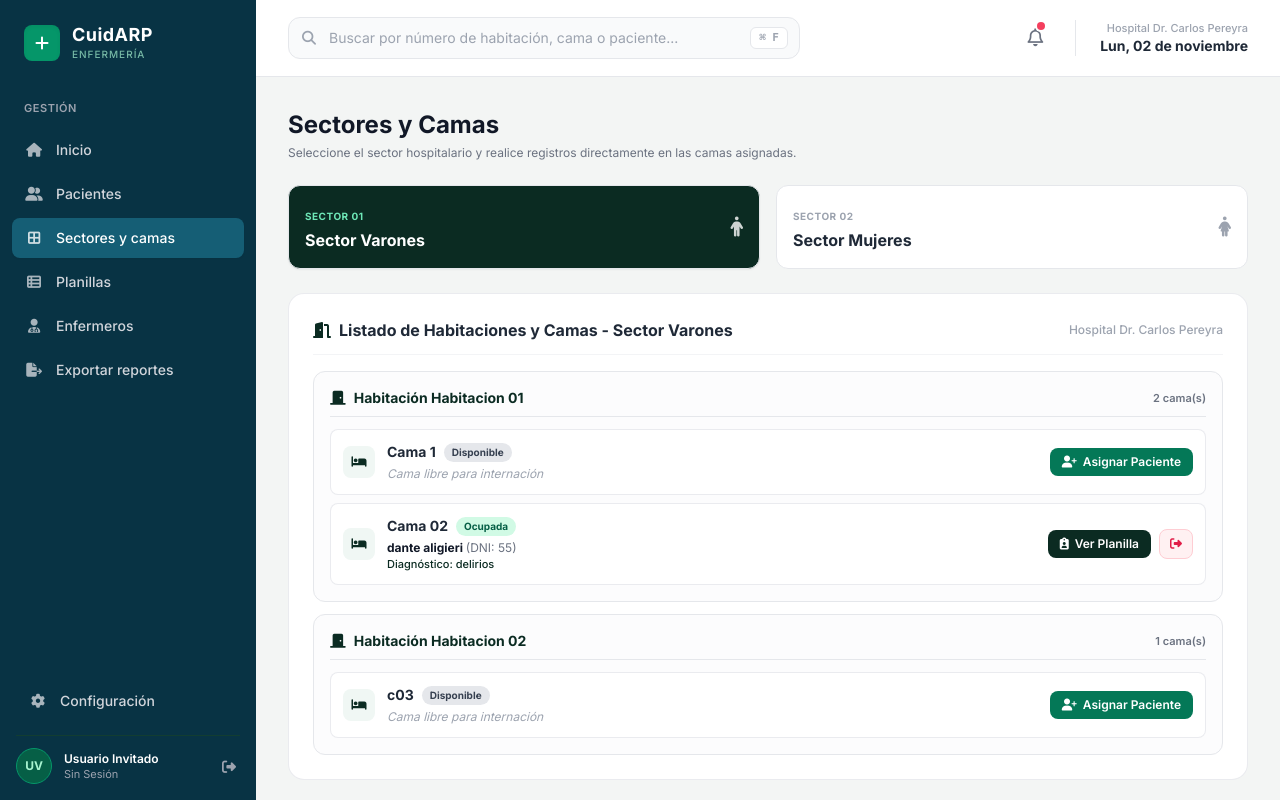
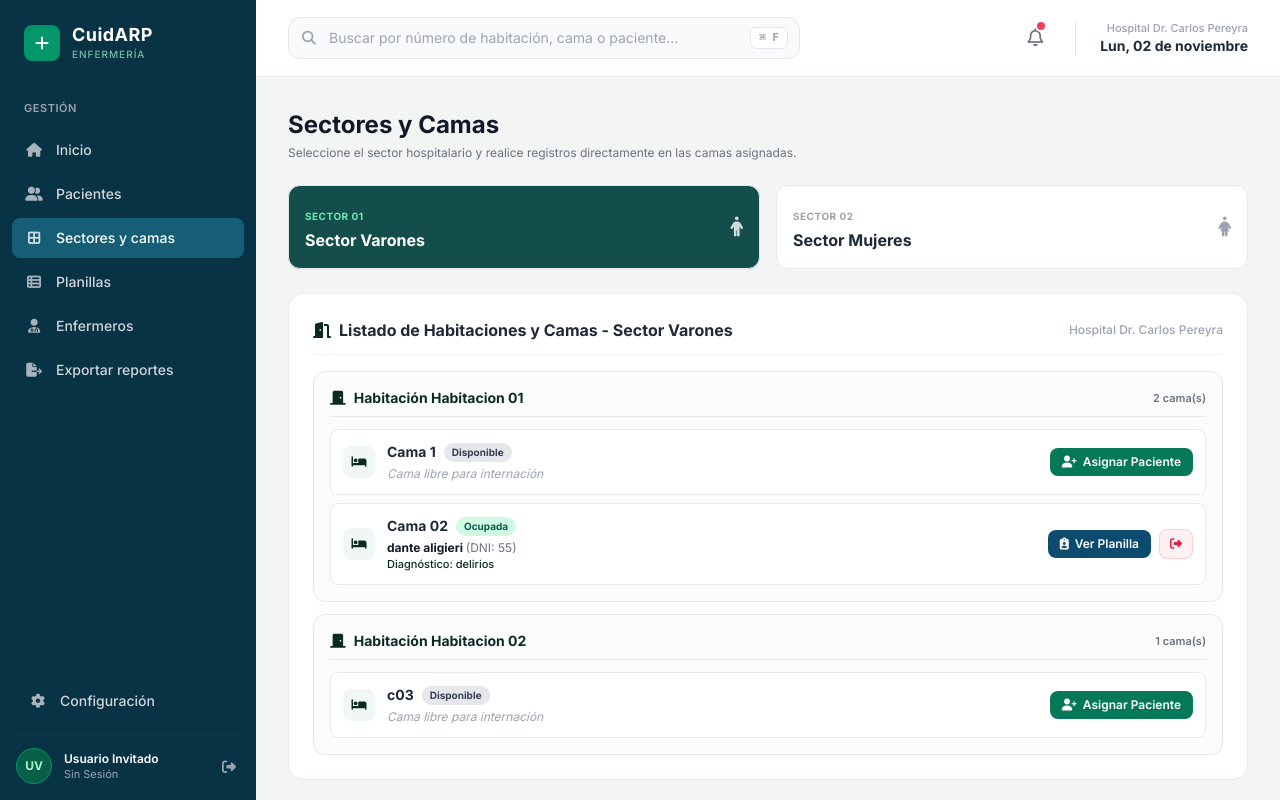
Before and after one commit to JosephV95/CuidARP, a Django app: page /camas/ in a window 1280 px wide. Run offline with Django 5.2, Linux system fonts and the light colour scheme; data comes from the database, SQL or seed files in the repository; some libraries are stand-ins or nearby versions.

Commit message:
colores mejorados

```diff
--- a/templates/Gestion_Pacientes.html
+++ b/templates/Gestion_Pacientes.html
@@ -52,7 +52,7 @@
 
                     <!-- Botón para nuevo paciente -->
                     <div class="flex items-center space-x-3">
-                        <button onclick="openNuevoPacienteModal()" class="bg-forest-800 hover:bg-forest-700 text-white font-semibold text-xs px-4 py-2.5 rounded-xl flex items-center space-x-2 shadow-xs transition-all">
+                        <button onclick="openNuevoPacienteModal()" class="bg-cyan-950 hover:bg-cyan-800 text-white font-semibold text-xs px-4 py-2.5 rounded-xl flex items-center space-x-2 shadow-xs transition-all">
                             <i class="fa-solid fa-user-plus text-xs"></i>
                             <span>Agregar Nuevo Paciente</span>
                         </button>
--- a/templates/Sector_Camas.html
+++ b/templates/Sector_Camas.html
@@ -53,7 +53,7 @@
             <!-- SELECTOR DE SECTORES (Fijos) -->
             <div class="grid grid-cols-1 md:grid-cols-2 gap-4">
                 <button onclick="cambiarSector('varones')" id="btn-sector-varones"
-                    class="p-4 rounded-xl border text-left transition-all bg-forest-800 text-white shadow-sm flex items-center justify-between">
+                    class="p-4 rounded-xl border text-left transition-all bg-teal-900 text-white shadow-sm flex items-center justify-between">
                     <div>
                         <span class="text-[10px] uppercase font-bold tracking-wider text-emerald-300"
                             id="sub-varones">Sector 01</span>
@@ -63,7 +63,7 @@
                 </button>
 
                 <button onclick="cambiarSector('mujeres')" id="btn-sector-mujeres"
-                    class="p-4 rounded-xl border text-left transition-all bg-white border-gray-200 hover:border-forest-600 text-gray-800 flex items-center justify-between">
+                    class="p-4 rounded-xl border text-left transition-all bg-white border-gray-200 hover:border-teal-600 text-gray-800 flex items-center justify-between">
                     <div>
                         <span class="text-[10px] uppercase font-bold tracking-wider text-gray-400"
                             id="sub-mujeres">Sector 02</span>
@@ -100,7 +100,7 @@
         class="bg-white rounded-2xl max-w-lg w-full shadow-2xl border border-gray-100 overflow-hidden transform transition-all">
         <form id="form-asignar" method="POST" action="">
             {% csrf_token %}
-            <div class="bg-forest-800 text-white p-5 flex items-center justify-between">
+            <div class="bg-cyan-950 text-white p-5 flex items-center justify-between">
                 <div class="flex items-center space-x-3">
                     <div class="w-10 h-10 rounded-xl bg-white/10 flex items-center justify-center text-white">
                         <i class="fa-solid fa-user-plus text-lg"></i>
@@ -135,7 +135,7 @@
                     Cancelar
                 </button>
                 <button type="submit"
-                    class="px-4 py-2 bg-forest-800 hover:bg-forest-700 text-white text-xs font-semibold rounded-xl transition-colors flex items-center space-x-2 shadow-xs">
+                    class="px-4 py-2 bg-teal-800 hover:bg-teal-700 text-white text-xs font-semibold rounded-xl transition-colors flex items-center space-x-2 shadow-xs">
                     <i class="fa-solid fa-check"></i>
                     <span>Confirmar Asignación</span>
                 </button>
@@ -176,20 +176,20 @@
         // Cambiar estilos visuales de los botones según el sector activo
         if (sector === 'varones') {
             if (btnVarones) {
-                btnVarones.className = "p-4 rounded-xl border text-left transition-all bg-forest-800 text-white shadow-sm flex items-center justify-between";
+                btnVarones.className = "p-4 rounded-xl border text-left transition-all bg-teal-900 text-white shadow-sm flex items-center justify-between";
                 subVarones.className = "text-[10px] uppercase font-bold tracking-wider text-emerald-300";
             }
             if (btnMujeres) {
-                btnMujeres.className = "p-4 rounded-xl border text-left transition-all bg-white border-gray-200 hover:border-forest-600 text-gray-800 flex items-center justify-between";
+                btnMujeres.className = "p-4 rounded-xl border text-left transition-all bg-white border-gray-200 hover:border-teal-600 text-gray-800 flex items-center justify-between";
                 subMujeres.className = "text-[10px] uppercase font-bold tracking-wider text-gray-400";
             }
         } else {
             if (btnVarones) {
-                btnVarones.className = "p-4 rounded-xl border text-left transition-all bg-white border-gray-200 hover:border-forest-600 text-gray-800 flex items-center justify-between";
+                btnVarones.className = "p-4 rounded-xl border text-left transition-all bg-white border-gray-200 hover:border-teal-600 text-gray-800 flex items-center justify-between";
                 subVarones.className = "text-[10px] uppercase font-bold tracking-wider text-gray-400";
             }
             if (btnMujeres) {
-                btnMujeres.className = "p-4 rounded-xl border text-left transition-all bg-forest-800 text-white shadow-sm flex items-center justify-between";
+                btnMujeres.className = "p-4 rounded-xl border text-left transition-all bg-teal-900 text-white shadow-sm flex items-center justify-between";
                 subMujeres.className = "text-[10px] uppercase font-bold tracking-wider text-emerald-300";
             }
         }
@@ -277,7 +277,7 @@
                     // Botones si está ocupada: Ver Planilla (enlace) + Liberar Cama (botón)
                     botonesAccion = `
                             <div class="flex items-center space-x-2">
-                                <a href="/planillas/${cama.paciente_id}" class="px-3 py-1.5 bg-forest-800 hover:bg-forest-700 text-white font-semibold text-xs rounded-lg transition-colors flex items-center space-x-1.5 shadow-xs">
+                                <a href="/planillas/${cama.paciente_id}" class="px-3 py-1.5 bg-sky-900 hover:bg-sky-700 text-white font-semibold text-xs rounded-lg transition-colors flex items-center space-x-1.5 shadow-xs">
                                     <i class="fa-solid fa-clipboard-user text-xs"></i>
                                     <span>Ver Planilla</span>
                                 </a>
```
